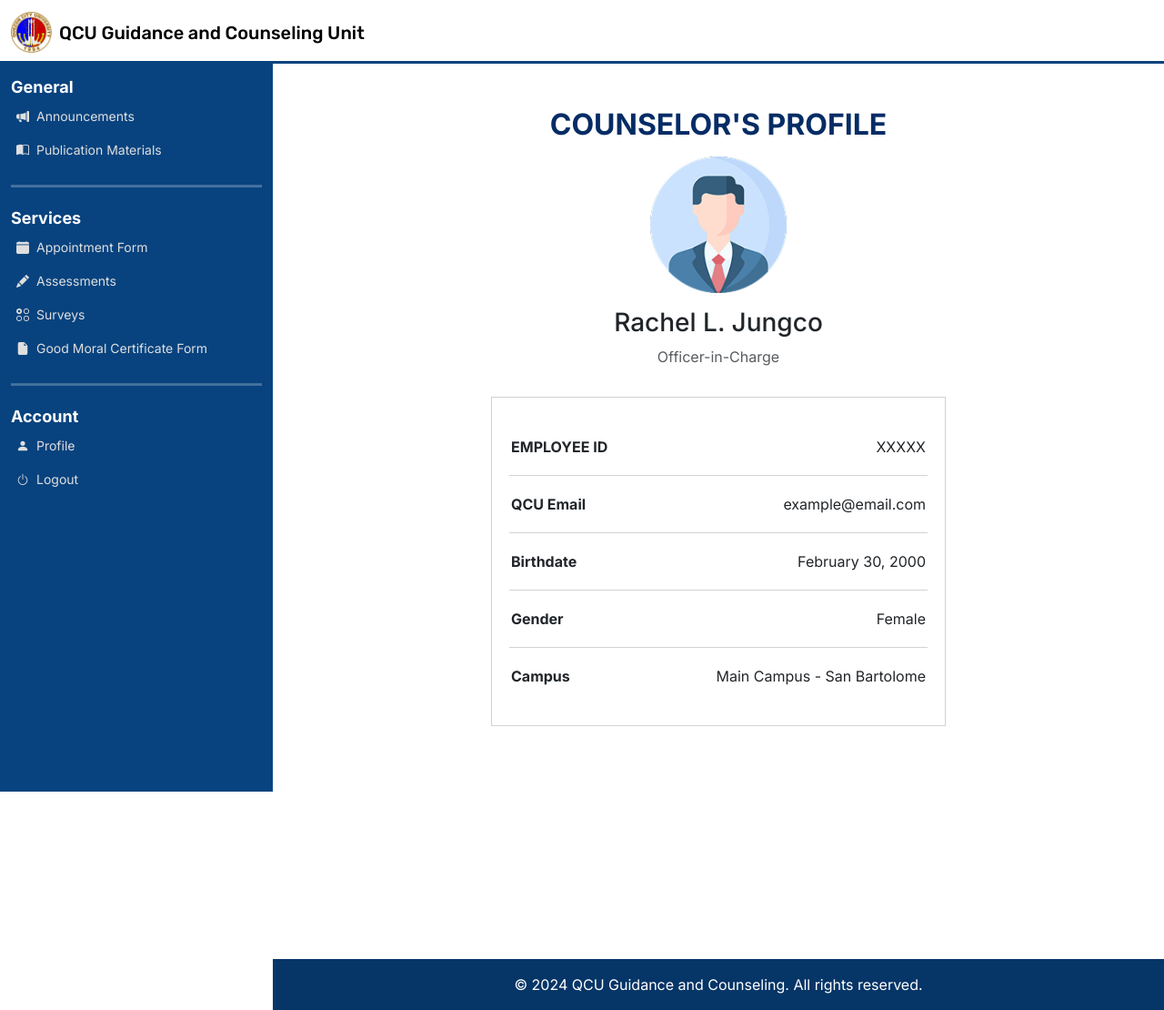
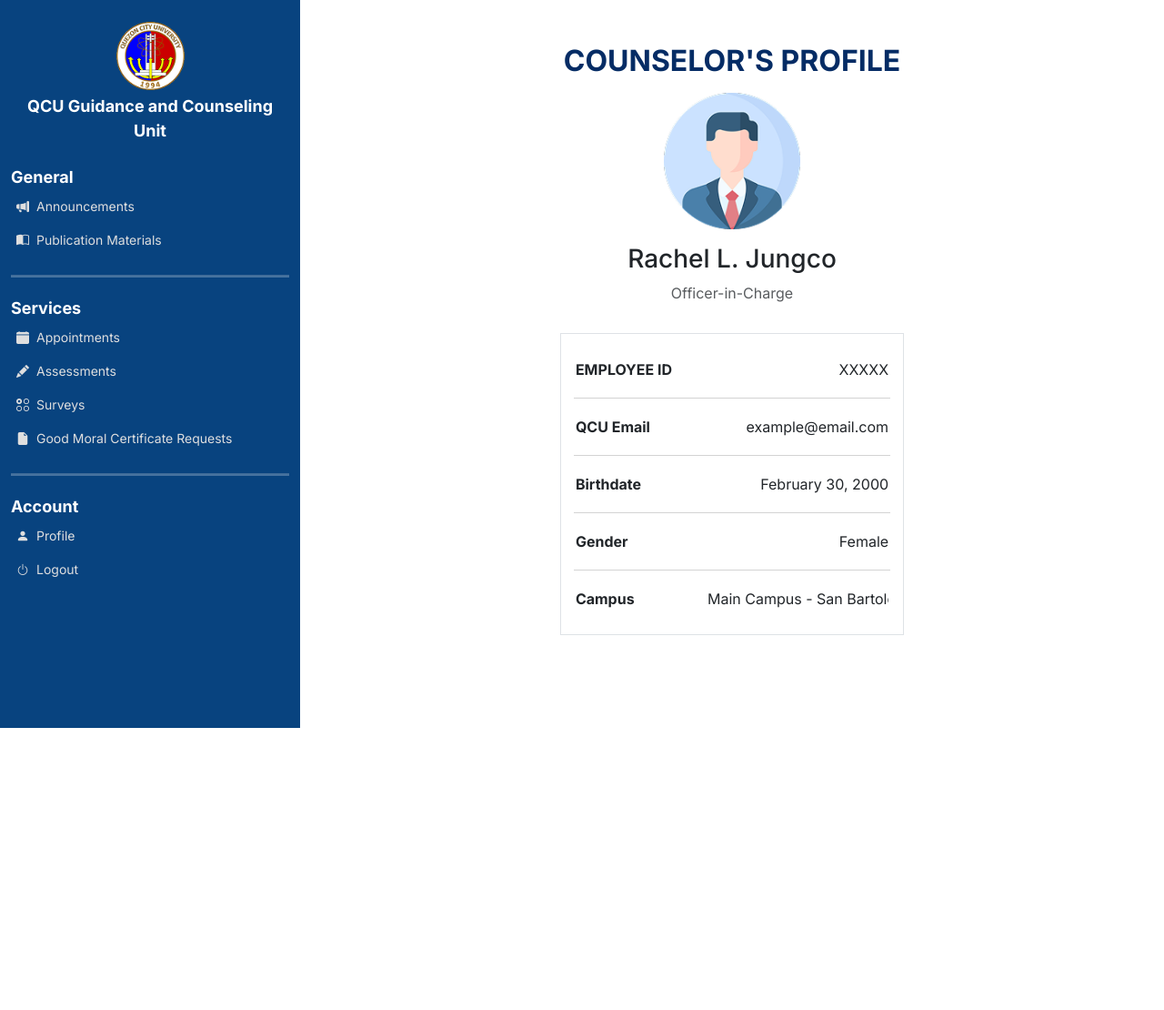
Before and after one commit to jzcz/integrated-service-portal-with-data-analytics, a PHP site: page /integrated-service-portal-with-data-analytics/views/counselor/profile.php in a window 1280 px wide. Shown: the whole page at 91% size. After the commit the page ends 800 px from the top, so only its background shows below. Run offline with PHP 8.4, Linux system fonts and the light colour scheme.

Commit message:
counselor's profile update

```diff
--- a/views/counselor/profile.php
+++ b/views/counselor/profile.php
@@ -10,25 +10,14 @@
     <link href="https://cdn.jsdelivr.net/npm/bootstrap@5.3.3/dist/css/bootstrap.min.css" rel="stylesheet" integrity="sha384-QWTKZyjpPEjISv5WaRU9OFeRpok6YctnYmDr5pNlyT2bRjXh0JMhjY6hW+ALEwIH" crossorigin="anonymous">
     <link rel="stylesheet" href="https://cdn.jsdelivr.net/npm/bootstrap-icons@1.11.3/font/bootstrap-icons.min.css">
     <link rel="stylesheet" href="../../assets/css/global.css">
-    <link rel="stylesheet" href="../../assets/css/service-portal.css">
-    <style>
-        body {
-            margin: 0;
-            padding: 0;
-            overflow: auto !important;
-            background-color: white;
-            overflow-x: hidden;
-            position: relative;
-            min-height: 100vh;
-        }
-    </style>
+    <link rel="stylesheet" href="../../assets/css/counselor.css">
 </head>
 <body>
     <?php
-        include(__DIR__ . '/../components/service-portal/navbar.php');
+        include(__DIR__ . '/../components/counselor/sidebar.php');
     ?>
     <main>
-  <div class="container mt-4 d-flex flex-column align-items-center">
+  <div class="container  d-flex flex-column align-items-center">
     <h2 class="text-primary-emphasis text-center pt-5 mb-3 counselor-profile-header"><b>COUNSELOR'S PROFILE</b></h2>
     <div class="text-center mb-3">
       <img src="../../static/profile1.png" alt="Profile Icon" width="150" height="150">
```
